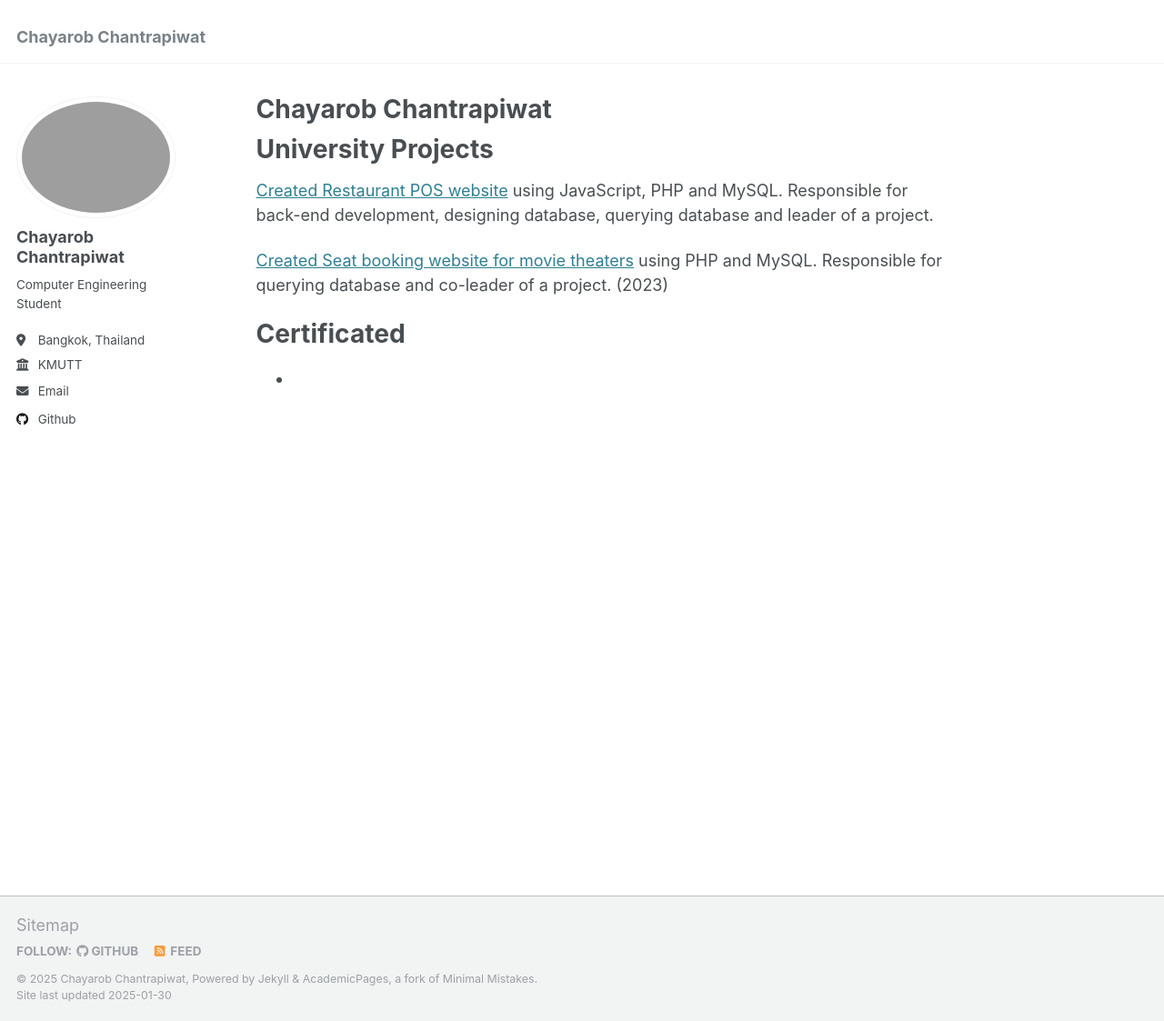
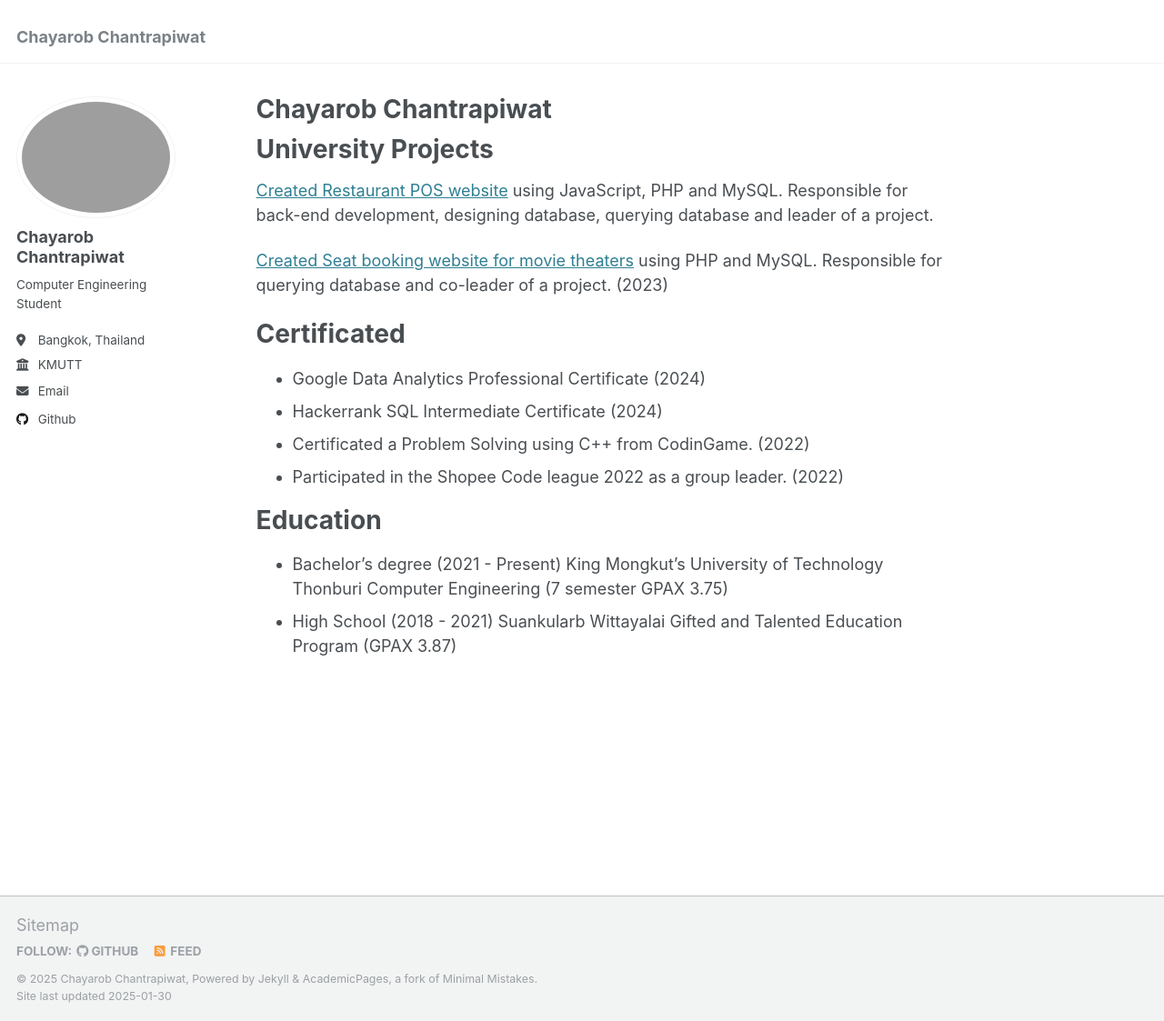
Before and after one commit to om2546/om2546.github.io, a Jekyll site: the page built from _pages/about.md, in a window 1280 px wide and 1123 px high. Shown: the whole window at 91% size. Built offline with Jekyll 4.4.1, drawn with Linux system fonts in a browser that asks for light colours.

Commit message:
Update about.md

```diff
--- a/_pages/about.md
+++ b/_pages/about.md
@@ -19,4 +19,18 @@ Responsible for querying database and co-leader of a project. (2023)
 
 Certificated
 ======
--
+- Google Data Analytics Professional Certificate (2024)
+- Hackerrank SQL Intermediate Certificate (2024)
+- Certificated a Problem Solving using C++ from CodinGame. (2022)
+- Participated in the Shopee Code league 2022 as a group leader. (2022)
+
+Education
+======
+- Bachelor's degree (2021 - Present)
+King Mongkut’s University of Technology Thonburi
+Computer Engineering
+(7 semester GPAX 3.75)
+- High School (2018 - 2021)
+Suankularb Wittayalai
+Gifted and Talented Education Program
+(GPAX 3.87)
```
